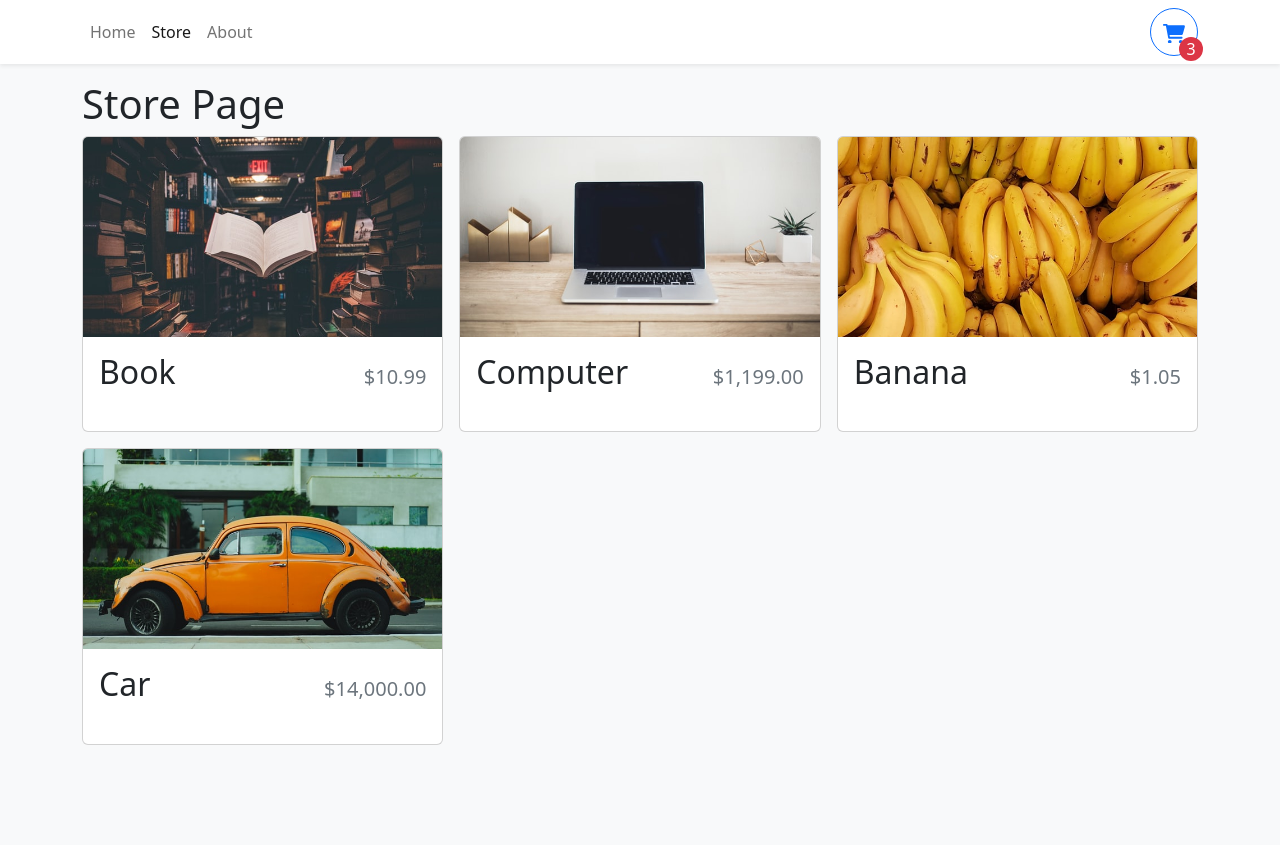
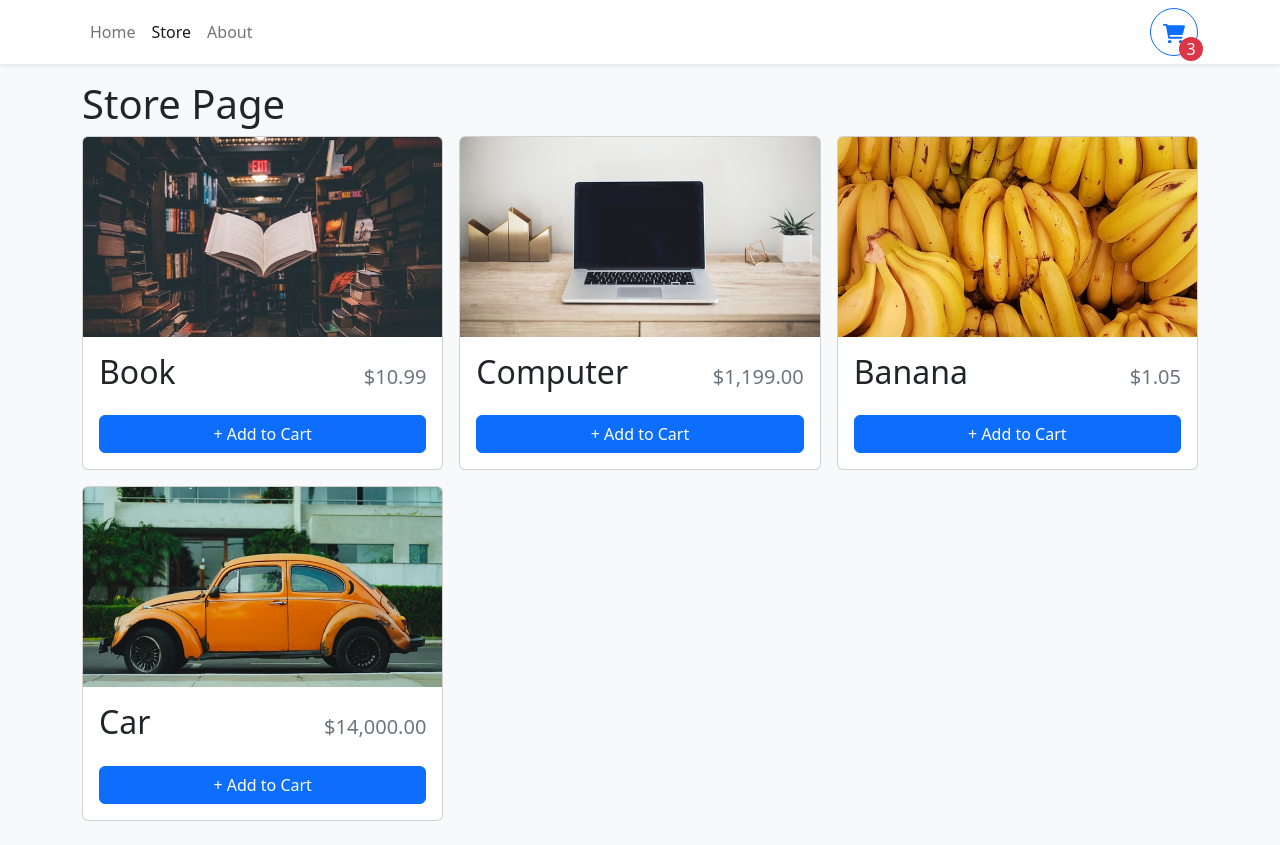
Before and after one commit to gabeno/shoppers-delight, a React (Vite) app: page /store in a window 1280 px wide. Before the commit the page ends 800 px from the top, so only its background shows below. Built offline with nearby package versions, Linux system fonts and the light colour scheme.

Commit message:
add button to add items to cart

```diff
--- a/src/components/StoreItem.tsx
+++ b/src/components/StoreItem.tsx
@@ -1,4 +1,4 @@
-import { Card } from "react-bootstrap"
+import { Button, Card } from "react-bootstrap"
 import { formatCurrency } from "../utilities/formatCurrency"
 
 type StoreItemProps = {
@@ -9,14 +9,20 @@ type StoreItemProps = {
 }
 
 export function StoreItem({id, name, price, imgUrl}: StoreItemProps) {
+    const quantity = 0
     return (
-        <Card>
+        <Card className="h-100">
             <Card.Img variant="top" src={imgUrl} height="200px" style={{ objectFit: "cover" }} />
             <Card.Body className="d-flex flex-column">
                 <Card.Title className="d-flex justify-content-between align-items-baseline mb-4">
                     <span className="fs-2">{name}</span>
                     <span className="text-muted ms-2">{formatCurrency(price)}</span>
                 </Card.Title>
+                <div className="mt-auto">
+                    {quantity === 0 ? (
+                        <Button className="w-100">+ Add to Cart</Button>
+                    ) : null}
+                </div>
             </Card.Body>
         </Card>
     )
```
